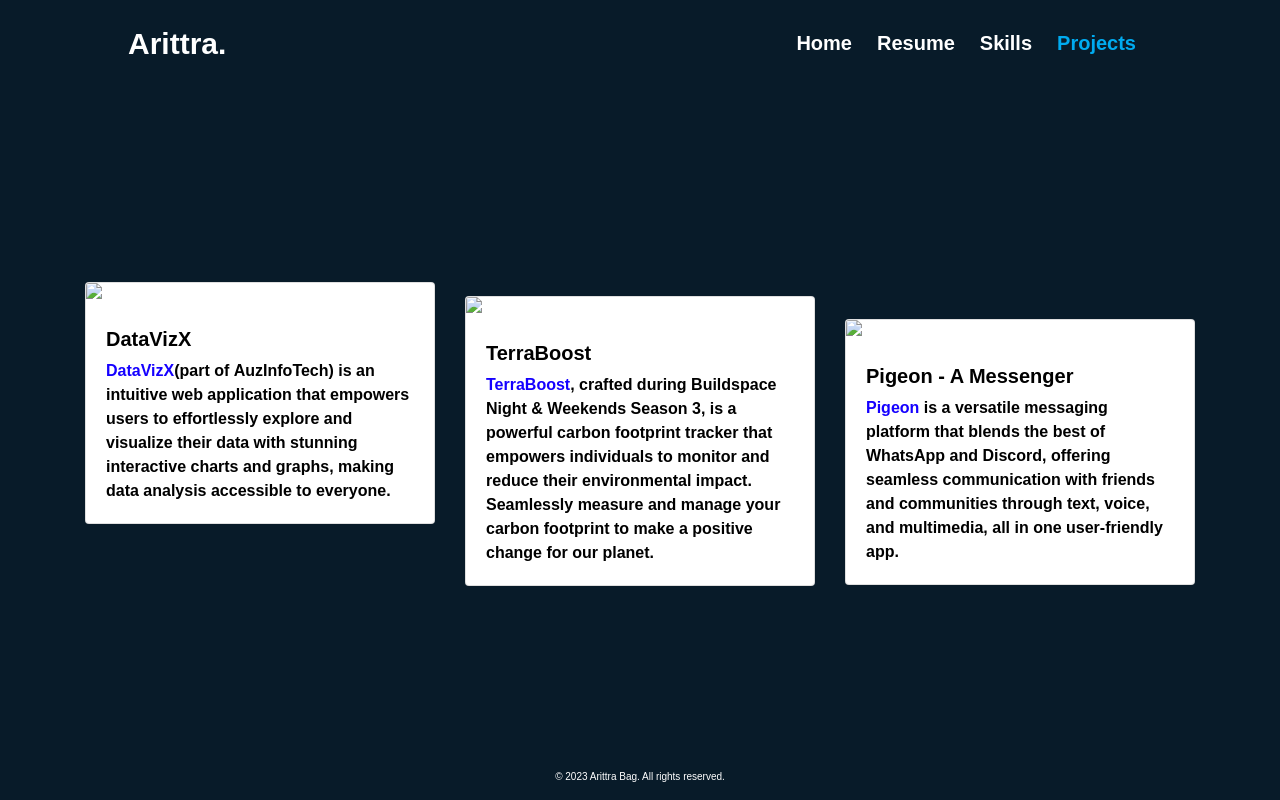
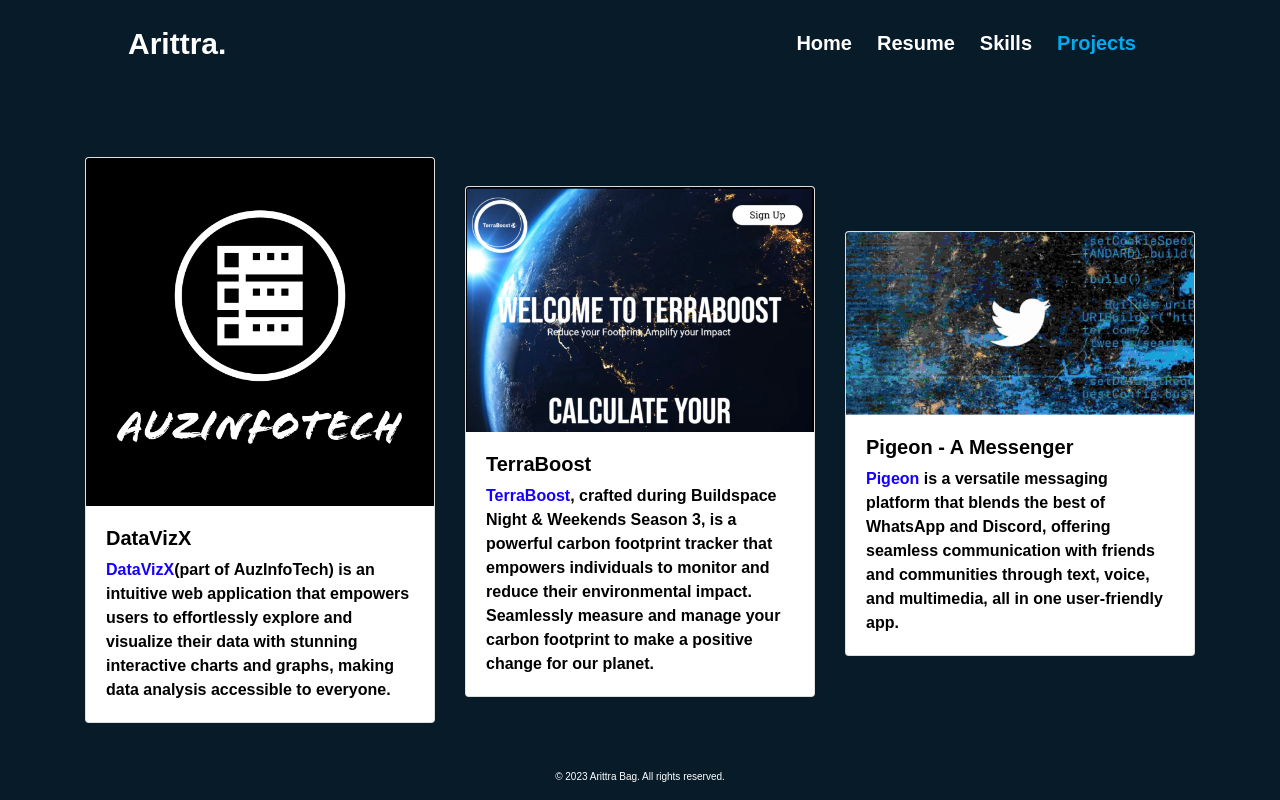
Before and after one commit to Arittra-Bag/CODSOFT, a plain HTML site: page Portfolio/projects.html in a window 1280 px wide. Drawn offline with nearby package versions, Linux system fonts and the light colour scheme.

Commit message:
Update projects.html

```diff
--- a/Portfolio/projects.html
+++ b/Portfolio/projects.html
@@ -37,7 +37,7 @@
 		<div class="row">
 			<div class="col-lg-4 col-md-6 mb-4">
 				<div class="card" style="top: 5%;">
-					<img src="Portfolio/Auzinfotech.png" class="card-img-top" alt="Project 1 Image">
+					<img src="Auzinfotech.png" class="card-img-top" alt="Project 1 Image">
 					<div class="card-body">
 						<h5><a href="https://github.com/Arittra-Bag/DataVizX" style="text-decoration: none; color: black; width: max-content; font-weight: bold;" onmouseover="this.style.color='blue' "onmouseout="this.style.color='black';">DataVizX</a></h5>
 						<p class="card-text" style="color: black; font-weight: 550;"><a style="color: rgb(21, 0, 255); font-weight: bold;">DataVizX</a>(part of <b>AuzInfoTech</b>) is an intuitive web application that empowers users to effortlessly explore and visualize their data with stunning interactive charts and graphs, making data analysis accessible to everyone.</p>
@@ -47,7 +47,7 @@
 
 			<div class="col-lg-4 col-md-6 mb-4">
 				<div class="card" style="top: 10%;">
-					<img src="Portfolio/Screenshot 2023-08-15 203004.png" class="card-img-top" alt="Project 3 Image">
+					<img src="Screenshot 2023-08-15 203004.png" class="card-img-top" alt="Project 3 Image">
 					<div class="card-body">
 						<h5><a href="https://bpbokcx7bg.preview.dora.run/?project=29691&device=Desktop" style="text-decoration: none; color: black; width: max-content; font-weight: bold;" onmouseover="this.style.color='blue' "onmouseout="this.style.color='black';">TerraBoost</a></h5>
 						<p class="card-text" style="color: black; font-weight: 550;"><a style="color: rgb(21, 0, 255); font-weight: bold;">TerraBoost</a>, crafted during Buildspace Night & Weekends Season 3, is a powerful carbon footprint tracker that empowers individuals to monitor and reduce their environmental impact. Seamlessly measure and manage your carbon footprint to make a positive change for our planet.</p>
@@ -57,7 +57,7 @@
 
 			<div class="col-lg-4 col-md-6 mb-4">
 				<div class="card" style="top: 18%;">
-					<img src="Portfolio/Twitter.jpg" class="card-img-top" alt="Project 2 Image">
+					<img src="Twitter.jpg" class="card-img-top" alt="Project 2 Image">
 					<div class="card-body">
 						<h5><a href="#" style="text-decoration: none; color: black; width: max-content; font-weight: bold;" onmouseover="this.style.color='blue' "onmouseout="this.style.color='black';">Pigeon - A Messenger</a></h5>
 						<p class="card-text" style="color: black; font-weight: 550;"><a style="color: rgb(21, 0, 255); font-weight: bold;">Pigeon</a> is a versatile messaging platform that blends the best of WhatsApp and Discord, offering seamless communication with friends and communities through text, voice, and multimedia, all in one user-friendly app.</p>
```
